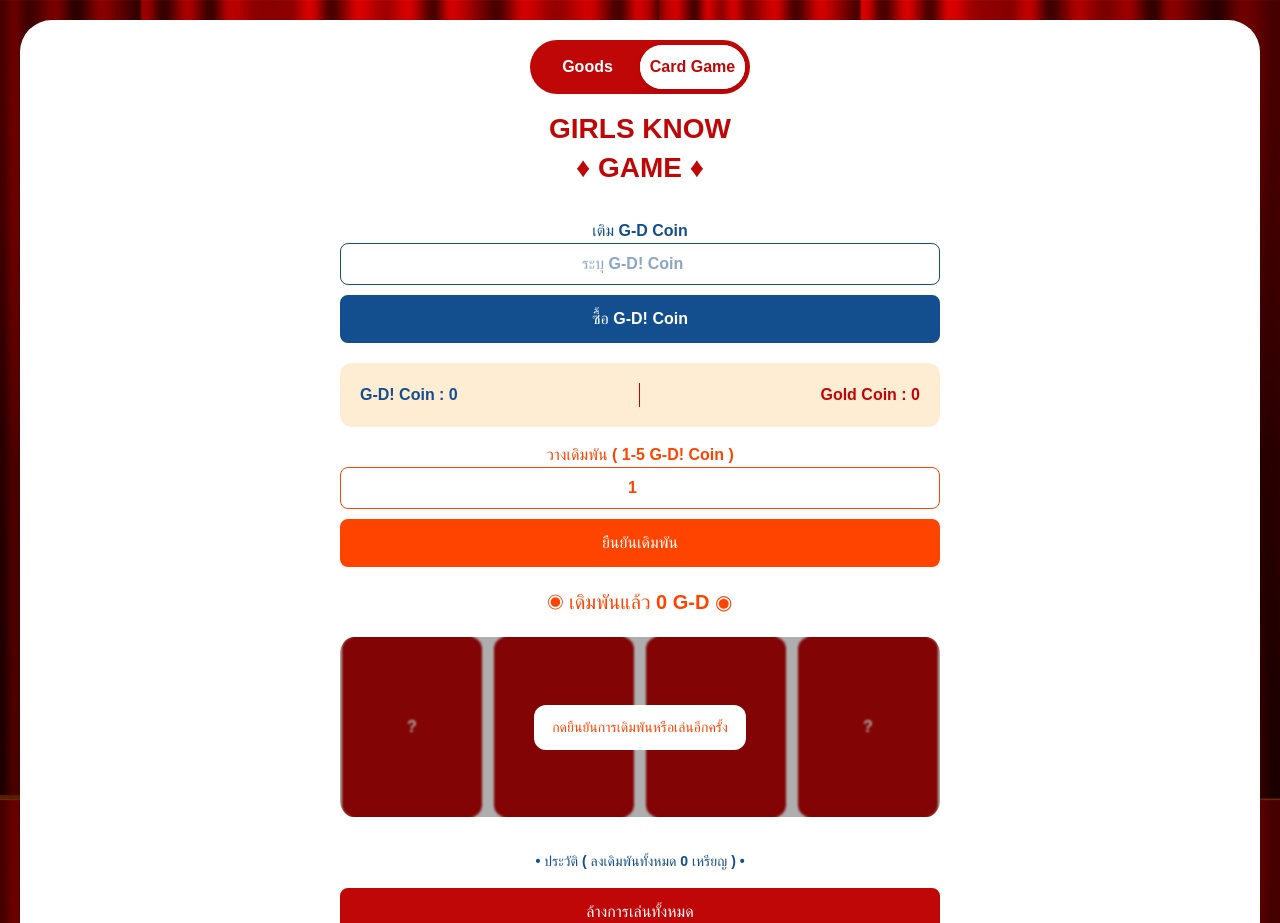
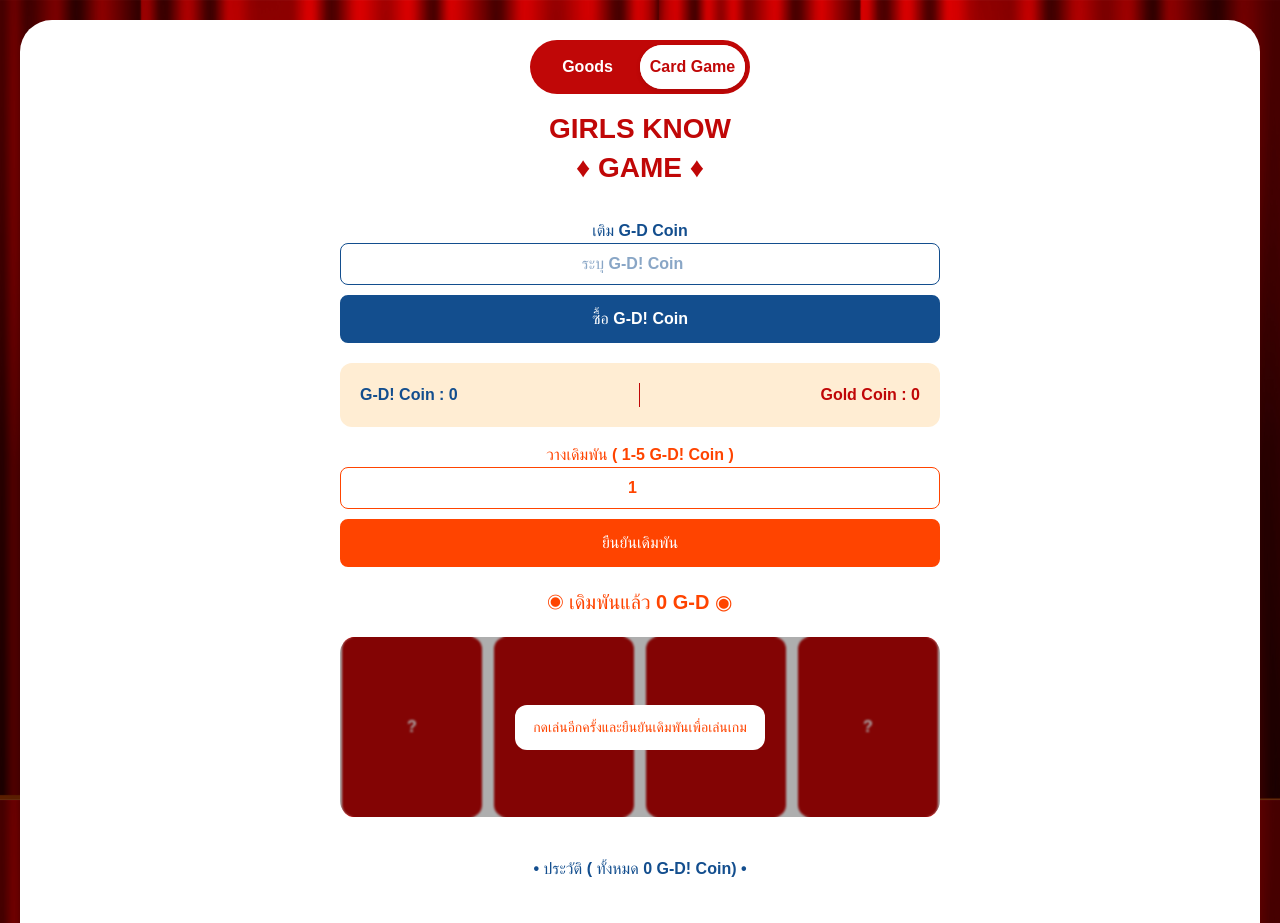
Before and after one commit to mypakamnd/hatobito-project, a Vue app in the folder hatobito-fan-website/: page /card-game in a window 1280 px wide. Shown: the top 923 px of the page. Built offline with nearby package versions, Linux system fonts and the light colour scheme; a web font is replaced by a local one.

Commit message:
fix: select card condition and ui

```diff
--- a/hatobito-fan-website/src/components/CardGame.vue
+++ b/hatobito-fan-website/src/components/CardGame.vue
@@ -30,8 +30,8 @@
 
       <div class="row">
         <input type="number" v-model.number="betAmount" min="1" max="5" placeholder="วาง G-D! Coin" />
-        <small class="error" v-if="betError">{{ betError }}</small>
-        <button class="confirm-bet" @click="confirmBet">ยืนยันเดิมพัน</button>
+        <small class="error" v-if="betError">{{ betError }} </small>
+        <button class="confirm-bet" @click="confirmBet" :disabled="!canConfirmBet">ยืนยันเดิมพัน</button>
       </div>
     </div>
 
@@ -43,7 +43,7 @@
       <div class="card-area-wrapper">
         <!-- Overlay Lock -->
         <div v-if="!canPickCard" class="card-lock">
-          <p>กดยืนยันการเดิมพันหรือเล่นอีกครั้ง</p>
+          <p>กดเล่นอีกครั้งและยืนยันเดิมพันเพื่อเล่นเกม</p>
         </div>
 
         <div class="card-area">
@@ -69,7 +69,7 @@
 
     <!-- HISTORY -->
     <div class="history">
-      <label class="block font-semibold">• ประวัติ ( ลงเดิมพันทั้งหมด {{ totalBetCoins }} เหรียญ ) •</label>
+      <label class="block font-semibold mb-2">• ประวัติ ( ทั้งหมด {{ totalBetCoins }} G-D! Coin) •</label>
 
       <div v-for="(h, index) in history.slice(0, 100)" :key="index" class="history-item">เดิมพัน {{ h.bet }} coin → {{ h.card }} ({{ h.result }})</div>
     </div>
@@ -97,11 +97,11 @@ const topUpError = ref("");
 
 const gameState = ref("bet"); // bet | draw | result
 
-const mainDeck = ["WIN!!", "LOST!!"];
-const itemDeck = ["SUPER WIN!!", "PENALTY!!", "SHARE!!", "BOMB!!"];
+const mainDeck = ["WIN", "LOST"];
+const itemDeck = ["SUPER WIN", "PENALTY", "SHARE", "BOMB"];
 
 // If version mismatch, clear localStorage
-const APP_VERSION = "1.0.4";
+const APP_VERSION = "1.0.5";
 
 function shuffle(arr) {
   return [...arr].sort(() => Math.random() - 0.5);
@@ -115,28 +115,13 @@ function formatPrice(price) {
 
 function validateTopUp() {
   if (!topUpAmount.value || topUpAmount.value <= 0) {
-    topUpError.value = "โปรดระบุเหรียญ G-D! มากกว่า 0";
+    topUpError.value = "โปรดระบุ G-D! Coin มากกว่า 0";
     return false;
   }
 
   topUpError.value = "";
   return true;
 }
-
-const isValidBet = computed(() => {
-  if (!betAmount.value) {
-    betError.value = "โปรดระบุเหรียญ G-D! มากกว่า 0";
-    return false;
-  }
-
-  if (betAmount.value > 5) {
-    betError.value = "ลงเดิมพันได้ไม่เกิน 5 เหรียญ";
-    return false;
-  }
-
-  betError.value = "";
-  return true;
-});
 
 /* ---------------- TOP UP ---------------- */
 
@@ -152,19 +137,32 @@ function handleTopUp() {
 /* ---------------- BET ---------------- */
 
 function confirmBet() {
-  if (!isValidBet.value) return;
+  betError.value = "";
 
-  if (gdCoin.value < betAmount.value) {
-    betError.value = "เหรียญไม่พอ";
+  if (!betAmount.value || betAmount.value <= 0) {
+    betError.value = "โปรดระบุ G-D! Coin มากกว่า 0";
+    return;
+  }
+
+  if (betAmount.value > gdCoin.value) {
+    betError.value = "G-D! Coin ไม่เพียงพอ";
     return;
   }
 
   currentBet.value = betAmount.value;
   gdCoin.value -= currentBet.value;
 
+  initCards(); // play and shuffle new cards
+
+  resultMessage.value = "";
+  resultText.value = "";
+
   gameState.value = "draw";
 }
 
+const canConfirmBet = computed(() => {
+  return gameState.value === "bet";
+});
 /* ---------------- DRAW ---------------- */
 
 const canPickCard = computed(() => {
@@ -193,32 +191,33 @@ function pickCard(cardObj) {
   let resultDetail = "";
 
   switch (card) {
-    case "WIN!!":
+    case "WIN":
       goldCoin.value += bet * 2;
       message = "WIN";
       resultDetail = `ได้รับ ${bet * 2} Gold Coin`;
       break;
 
-    case "LOST!!":
+    case "LOST":
       message = "LOST";
       resultDetail = "เสียเหรียญเดิมพันทั้งหมด";
       break;
 
-    case "SUPER WIN!!":
+    case "SUPER WIN":
       goldCoin.value += bet * 2;
       gdCoin.value += bet;
       message = "SUPER WIN";
       resultDetail = `ได้รับ ${bet * 2} Gold Coin + คืน ${bet} G-D! Coin`;
       break;
 
-    case "PENALTY!!":
+    case "PENALTY":
       const penalty = Math.ceil(bet / 2);
-      gdCoin.value -= penalty;
+      const refund = bet - penalty;
+      gdCoin.value += refund;
       message = "PENALTY";
-      resultDetail = `เสีย ${penalty} G-D! Coin ให้ Dealer`;
+      resultDetail = `เสีย ${penalty} G-D! Coin (ครึ่งนึงของเดิมพัน) ให้ Dealer`;
       break;
 
-    case "SHARE!!":
+    case "SHARE":
       const dealerShare = Math.ceil(bet / 2);
       const nextPlayerShare = bet - dealerShare;
 
@@ -226,7 +225,7 @@ function pickCard(cardObj) {
       resultDetail = `เสีย ${bet} G-D! Coin → Dealer ${dealerShare} / ผู้เล่นถัดไป ${nextPlayerShare} `;
       break;
 
-    case "BOMB!!":
+    case "BOMB":
       message = "BOMB";
       resultDetail = "เสียเหรียญเดิมพันทั้งหมด";
       break;
@@ -255,6 +254,7 @@ function resetGame() {
   resultMessage.value = "";
 
   initCards(); // play and shuffle new cards
+
   gameState.value = "bet";
 }
 
@@ -355,6 +355,11 @@ input {
   font-weight: 600;
 }
 
+input:focus,
+.gd-input:focus {
+  outline: none;
+}
+
 .gd-input {
   flex: 1;
   padding: 8px;
@@ -399,6 +404,8 @@ button,
 
 button:disabled {
   background: #ccc;
+  border: #ccc 2px solid;
+  cursor: not-allowed;
 }
 
 .primary-btn {
@@ -412,7 +419,8 @@ button:disabled {
 
 .error {
   color: #b10000;
-  font-size: 12px;
+  font-size: 14px;
+  font-weight: 400;
 }
 
 .highlight {
@@ -464,7 +472,7 @@ button:disabled {
   backface-visibility: hidden;
 }
 
-/* overlay สีเทาคลุม */
+/* overlay */
 .card-lock {
   position: absolute;
   inset: 0;
@@ -489,15 +497,12 @@ button:disabled {
   font-size: 14px;
 }
 
-/* การ์ด */
 .card-area {
   display: flex;
-  flex-wrap: wrap;
+  flex-wrap: nowrap;
   gap: 12px;
   justify-content: center;
 }
-
-/* mobile: 2 ใบต่อแถว */
 .card-wrapper {
   width: calc(50% - 12px);
   max-width: 140px;
@@ -526,19 +531,20 @@ button:disabled {
 
 .result {
   text-align: center;
-  margin-top: 20px;
+  font-weight: 600;
 }
 
 .history {
-  margin-top: 14px;
-  font-size: 14px;
+  margin: 20px 0px;
+  font-size: 16px;
 }
 
 .history-item {
   border-bottom: 1px dashed #ccc;
   padding: 6px 0;
   text-align: left;
-  font-size: 12px;
+  font-size: 14px;
+  font-weight: 400;
   color: #134e8e;
 }
 
@@ -568,6 +574,7 @@ label {
 
 .result-text {
   font-size: 12px;
+  font-weight: 400;
 }
 
 .divider {
```
